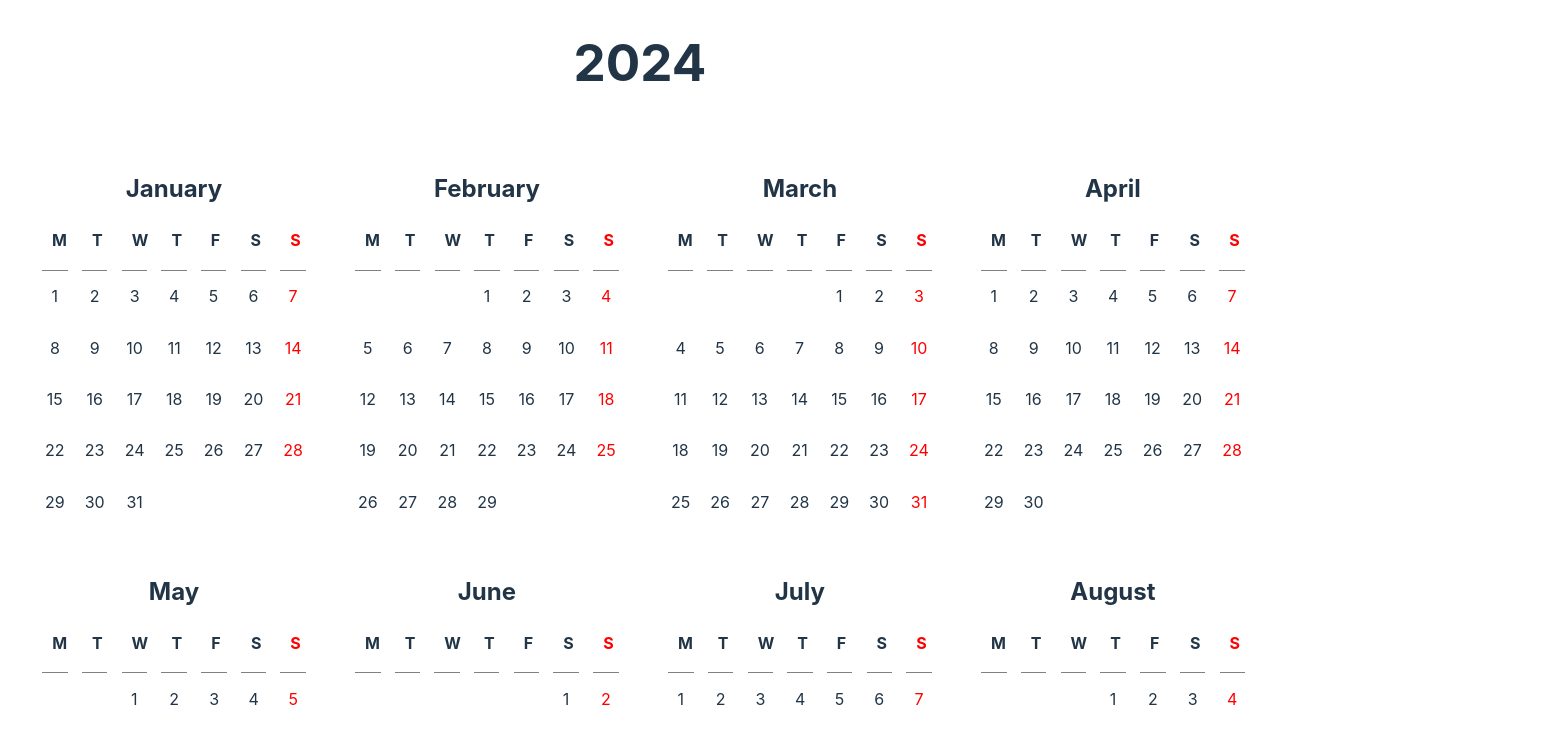
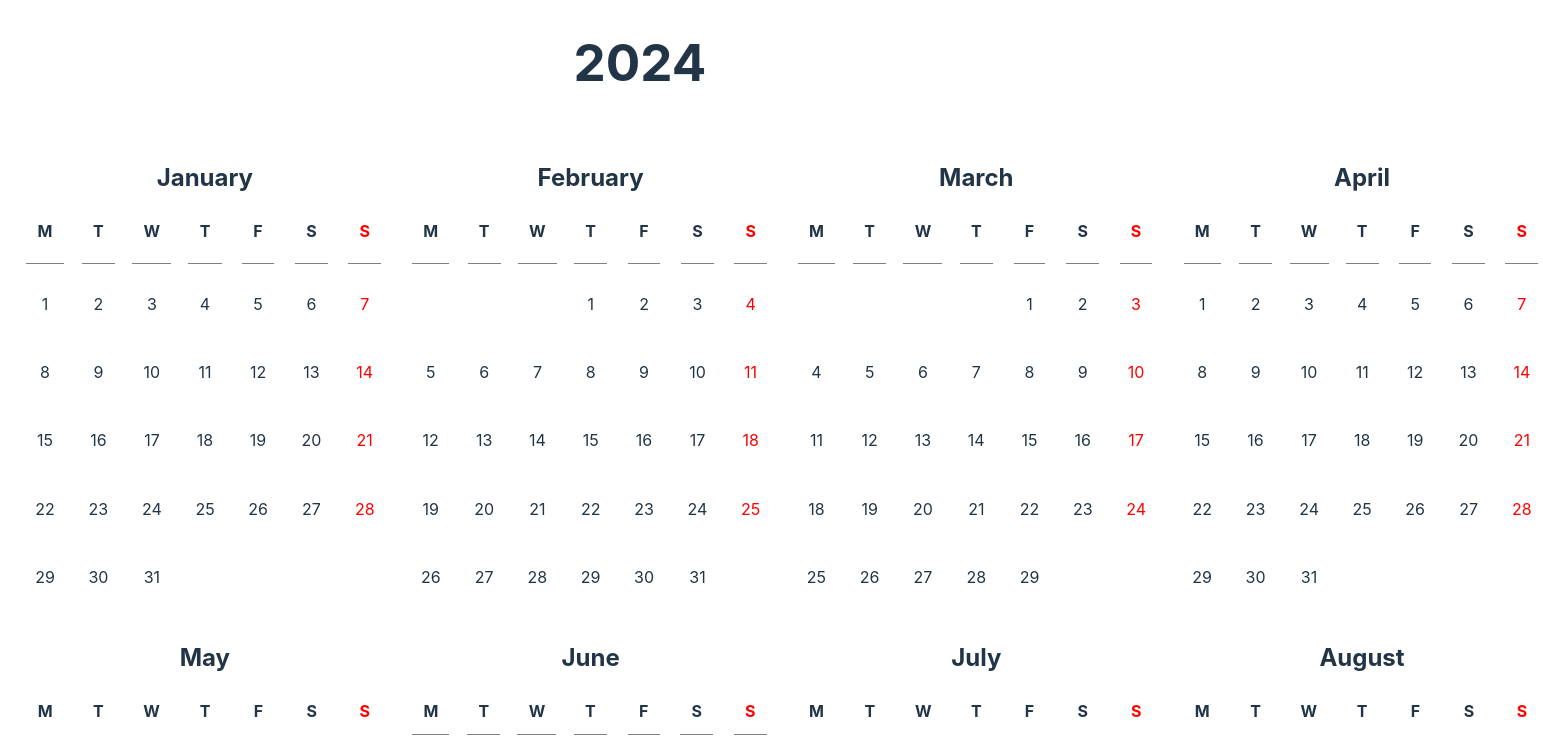
Before and after one commit to jonn-L/calendar, a React (Vite) app: page / in a window 1280 px wide. Shown: the top 742 px of the page, 1543 px wide, since content can reach past the window. Built offline with nearby package versions, Linux system fonts and the light colour scheme.

Commit message:
Added 'Home' component to seperate routing from app functionality and fix error from not having a route for the case '/'.

```diff
--- a/src/App.css
+++ b/src/App.css
@@ -4,16 +4,3 @@
     display: flex;
     flex-direction: column;
 }
-
-h1 {
-    align-self: center;
-    justify-content: flex-start;
-}
-
-.months {
-    display: grid;
-    grid-template-rows: repeat(3, 1fr);
-    grid-template-columns: repeat(4, 1fr);
-    grid-gap: 35px;
-    padding: 35px;
-}
--- a/src/App.tsx
+++ b/src/App.tsx
@@ -1,28 +1,19 @@
 import "./App.css";
-import Month from "./components/Month.tsx";
 import MonthView from "./components/MonthView.tsx";
-import {BrowserRouter, Route, Routes} from "react-router-dom";
-import  { get_month_name, get_total_days, get_month_offset } from "./utilities/functions.ts";
+import { BrowserRouter, Route, Routes } from "react-router-dom";
+import Home from "./components/Home.tsx"
 
 function App() {
     const current_year = new Date().getFullYear();
-
-    const months = Array.from({length: 12}, (_, i) => i + 1);
-    const list_months = months.map((month: number) =>
-        (<Month key={"month" + month}
-                name={get_month_name(current_year, month - 1)}
-                total_days={get_total_days(current_year, month)}
-                month_offset={get_month_offset(1, month - 1, current_year) - 1}/>));
 
     return (
         <>
             <BrowserRouter>
                 <Routes>
-                    <Route path=":month_name" element={<MonthView current_year={current_year}/>}/>
+                    <Route path="/" element={<Home/>} />
+                    <Route path="/:month_name" element={<MonthView current_year={current_year} />} />
                 </Routes>
             </BrowserRouter>
-            <h1>{current_year}</h1>
-            <div className="months">{list_months}</div>
         </>
     )
 }
--- /dev/null
+++ b/src/components/Home.tsx
@@ -0,0 +1,24 @@
+import "../styles/Home.css"
+import Month from "./Month.tsx";
+import {get_month_offset, get_total_days} from "../utilities/functions.ts";
+
+function Home() {
+    const current_year = new Date().getFullYear();
+
+    const list_months = []
+    for (let month_number = 0; month_number < 12; month_number++) {
+        list_months.push(<Month key={"month" + month_number}
+                                month_number={month_number}
+                                total_days={get_total_days(current_year, month_number)}
+                                month_offset={get_month_offset(1, month_number, current_year) - 1}/>)
+    }
+
+    return (
+        <>
+            <h1>{current_year}</h1>
+            <div className="months">{list_months}</div>
+        </>
+    )
+}
+
+export default Home
--- a/src/components/Month.tsx
+++ b/src/components/Month.tsx
@@ -1,28 +1,35 @@
 import "../styles/Month.css"
 import Day from "./Day.tsx"
+import { get_month_name } from "../utilities/functions.ts"
 
-function Month({ name, total_days, month_offset }: { name: string; total_days: number; month_offset: number }) {
+function Month({ month_number, total_days, month_offset }: { month_number: number; total_days: number; month_offset: number }) {
     if (month_offset == -1) {
         month_offset = 6;
     }
 
-    const days = Array.from({length: total_days}, (_, i) => i + 1);
-    const list_days = days.map((day : number) => (<Day key={day} day_num={day}/>));
+    const list_days = []
+    for (let day = 1; day <= total_days; day++) {
+        list_days.push(<Day key={"day" + day} day_num={day}/>);
+    }
     const list_offsets = [];
     for (let i = 0; i < month_offset; i++) {
-        list_offsets.push(<div key={"offset" + i} className="offset"></div>)
+        list_offsets.push(<div key={"offset" + i + 1} className="offset"></div>)
     }
-    const list_day_names = ["M", "T", "W", "T", "F", "S", "S"].map((day_name: string) =>
-        (<div key={day_name} className="day-names">{day_name}</div>));
+    const day_names = ["M", "T", "W", "T", "F", "S", "S"]
+    const list_day_names = [];
+    for (let i = 0; i < 7; i++) {
+        list_day_names.push(<div key={day_names[i] + i} className="day-names">{day_names[i]}</div>);
+    }
     const full_list = [...list_day_names, ...list_offsets, ...list_days];
 
     const handleClick = () => {
-        window.location.href = `/${name}`
+        console.log("GENI")
+        window.location.href = `/${get_month_name(month_number)}`
     }
 
     return (
         <div className="month" onClick={handleClick}>
-            <h1 className="month-name">{name}</h1>
+            <h1 className="month-name">{get_month_name(month_number)}</h1>
             <div className="days">{full_list}</div>
         </div>
     )
--- a/src/components/MonthView.tsx
+++ b/src/components/MonthView.tsx
@@ -1,15 +1,43 @@
-import {useParams} from "react-router-dom";
+import "../styles/Monthview.css"
+import { useEffect } from 'react';
+import { useParams, useNavigate } from 'react-router-dom';
 import '../styles/Monthview.css'
-// import Month from "./Month.tsx";
-// import  { get_month_name, get_total_days, get_month_offset } from "./utilities/functions.ts";
+import Month from "./Month.tsx";
+import {get_month_number, get_total_days, get_month_offset} from "../utilities/functions.ts";
 
 function MonthView({ current_year } : {current_year: number}) {
-    const {month_name} = useParams()
+    const { month_name } = useParams();
+    const navigate = useNavigate();
+
+    const month_number = get_month_number(month_name);
+    useEffect(() => {
+        if (month_number == -1) {
+            navigate('/');
+        }
+    }, [month_name, navigate]);
+
+    if (month_number == -1) {
+        // Return null or an error message if you don't want to render the component for invalid months
+        return null;
+    }
 
     return (
-        <div className="MonthView">
-            {/*<div className="month"><Month  name={} /></div>*/}
-            <div>{month_name}</div>
+        <div className="month-view">
+            <div className="current-month"><Month  month_number={month_number}
+                                                   total_days={get_total_days(current_year, month_number)}
+                                                   month_offset={get_month_offset(1, month_number, current_year) - 1}/>
+            </div>
+
+            <div className="events">
+                <ul>
+                    <li>Event 1</li>
+                    <li>Event 2</li>
+                    <li>Event 3</li>
+                    <li>Event 4</li>
+                    <li>Event 5</li>
+                    <li>Event 6</li>
+                </ul>
+            </div>
         </div>
     );
 }
--- a/src/styles/Day.css
+++ b/src/styles/Day.css
@@ -1,15 +1,6 @@
 .day {
-    width: 14%;
-    /* Add additional styling as needed */
-    padding: 10px;
-    box-sizing: border-box;
+    padding: 0.7rem;
     display: flex;
     justify-content: center;
     align-items: center;
 }
-
-/*.day:hover {*/
-/*    border: 1px solid lightgrey;*/
-/*    border-radius: 10px;*/
-/*    box-shadow: 2px 2px 2px black;*/
-/*}*/
--- /dev/null
+++ b/src/styles/Home.css
@@ -0,0 +1,12 @@
+h1 {
+    align-self: center;
+    justify-content: flex-start;
+}
+
+.months {
+    display: grid;
+    grid-template-rows: repeat(3, 1fr);
+    grid-template-columns: repeat(4, 1fr);
+    grid-gap: 1.5rem;
+    padding: 1.5rem;
+}
--- a/src/styles/Month.css
+++ b/src/styles/Month.css
@@ -9,10 +9,10 @@
     justify-self: flex-start;
 }
 
-.month:hover {
-    border: 1px solid lightgrey;
-    border-radius: 10px;
-    box-shadow: 5px 5px 5px black;
+.months > .month:hover {
+    outline: 1px solid lightgrey;
+    border-radius: 1rem;
+    box-shadow: 0.3rem 0.3rem 0.3rem black;
 }
 
 .days {
@@ -24,27 +24,22 @@
     /*align-content: center;*/
     display: grid;
     grid-template-columns: repeat(7, 1fr);
-    grid-auto-flow: row;
+    grid-template-rows: repeat(6, 1fr);
     justify-items: center;
+    grid-gap: 0.7rem;
 }
 
 .days div:nth-child(7n) {
     color: red;
 }
 
-.days > :nth-child(n+1):nth-child(-n+7) {
-    border-bottom: 1px solid gray; /* Adjust the border properties as needed */
-}
-
 .offset {
-    width: 14%;
-    padding: 10px;
-    box-sizing: border-box;
+    padding: 0.7rem;
 }
 
 .day-names {
     font-weight: bold;
-    width: 14%;
-    padding: 10px;
+    padding: 0.7rem;
     text-align: center;
+    border-bottom: gray 1px solid;
 }
--- a/src/styles/Monthview.css
+++ b/src/styles/Monthview.css
@@ -0,0 +1,20 @@
+.month-view {
+    height: 100vh;
+    display: flex;
+    justify-content: space-around;
+    align-items: center;
+}
+
+.current-month {
+    width: 40vw;
+    height: 60vh;
+}
+
+.events {
+}
+
+.current-month > .month > .days > .day:hover {
+    outline: 1px solid lightgrey;
+    border-radius: 10px;
+    box-shadow: 2px 2px 2px black;
+}
--- a/src/utilities/functions.ts
+++ b/src/utilities/functions.ts
@@ -8,8 +8,25 @@ export function get_total_days(year: number, month: number): number {
     return last_day_of_month.getDate();
 }
 
-export function get_month_name(year: number, month: number): string {
-    const date = new Date(year, month, 1);
+export function get_month_name(month_number: number): string {
+    const months = [
+        'January', 'February', 'March', 'April', 'May', 'June',
+        'July', 'August', 'September', 'October', 'November', 'December'
+    ];
 
-    return date.toLocaleString('default', {month: 'long'});
+    // Check if the input is a valid month number
+    if (month_number >= 0 && month_number < 12) {
+        return months[month_number];
+    } else {
+        return 'Invalid month';
+    }
 }
+
+export function get_month_number(month_name: string): number {
+    const months: string[] = [
+        'January', 'February', 'March', 'April', 'May', 'June',
+        'July', 'August', 'September', 'October', 'November', 'December'
+    ];
+
+    return months.indexOf(month_name);
+}
```
